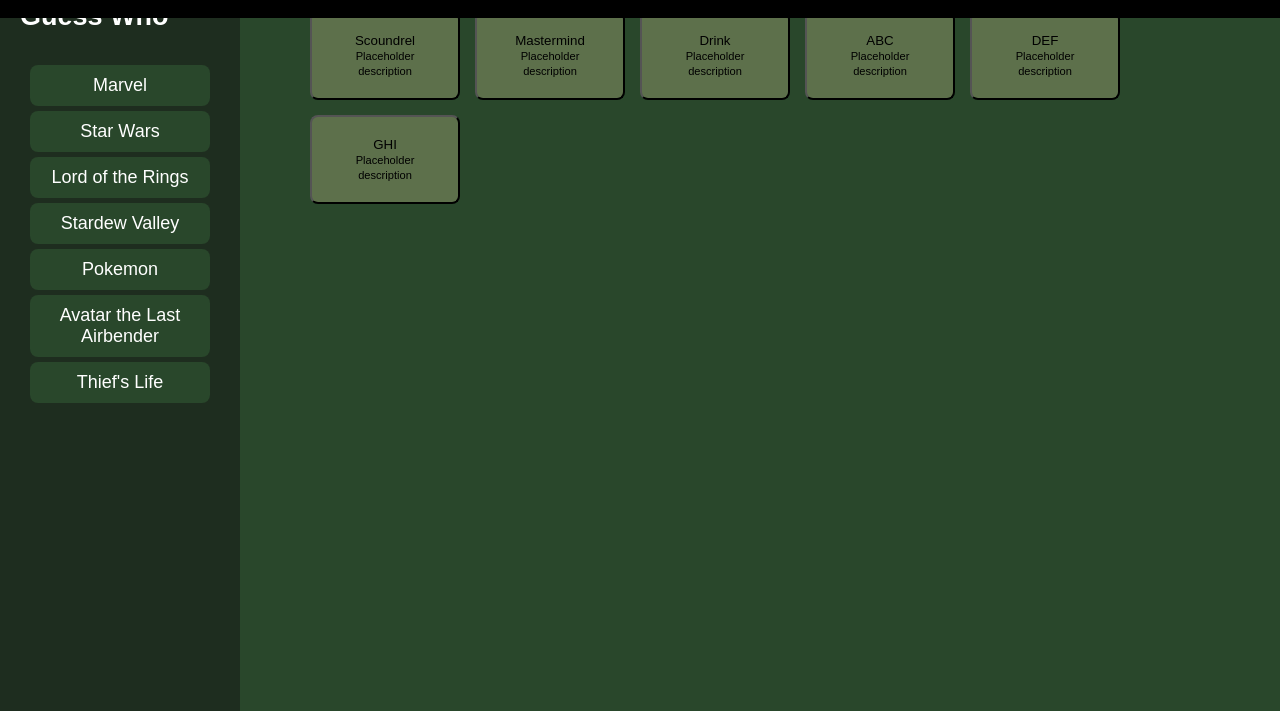
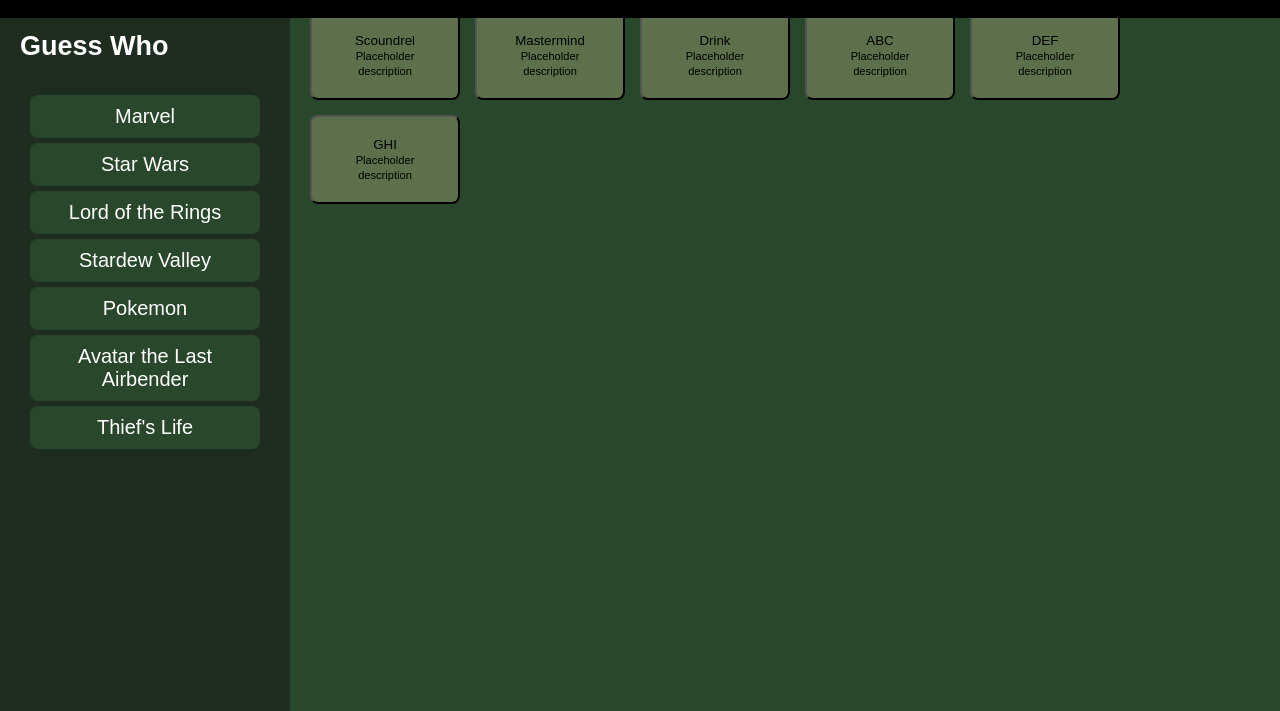
Before and after one commit to AdhocChaos/AdhocTech.github.io, a plain HTML site: page games.html in a window 1280 px wide. Shown: the part 89-800 px from the top of the page. Drawn offline with Linux system fonts and the light colour scheme.

Commit message:
Update games.html

```diff
--- a/games.html
+++ b/games.html
@@ -35,14 +35,14 @@
             margin-left: 5vh;
         }
         .sidebar {
-            width: 200px;
+            width: 250px;
             padding: 20px;
             background-color: rgba(20, 20, 20, 0.5);
             height: 100vh;
             position: fixed;
             left: 0;
             top: 0;
-            padding-top: 80px;
+            padding-top: 110px;
         }
         .sidebar h2 {
             margin-top: 10px;
@@ -66,6 +66,7 @@
             text-align: center;
             font-size: 18px;
             transition: background-color 0.3s;
+            font-size: 20px;
         }
         .sidebar ul button:hover {
             background-color: #203721;
@@ -96,6 +97,7 @@
             width: 100%;
             cursor: pointer;
             transition: background-color 0.3s;
+            font-size: 20px;
         }
         .game-box button:hover {
             background-color: #506141;
```
